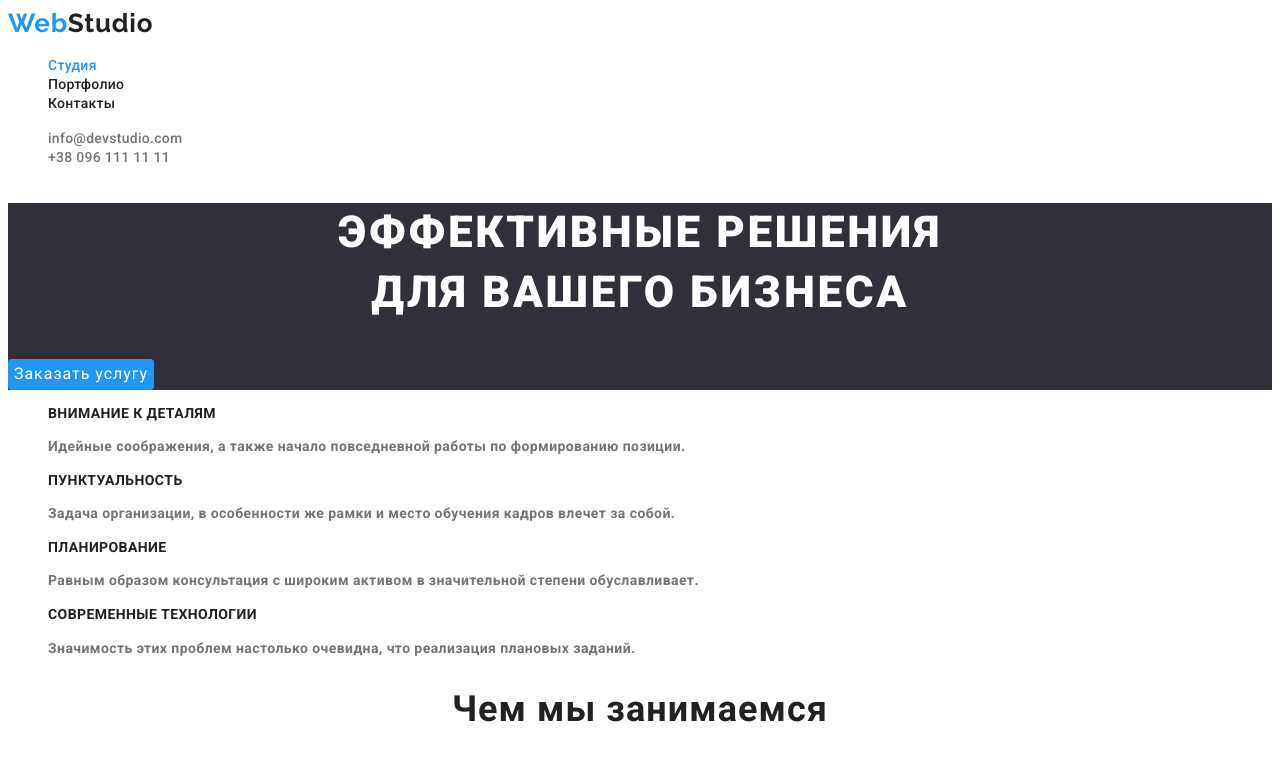
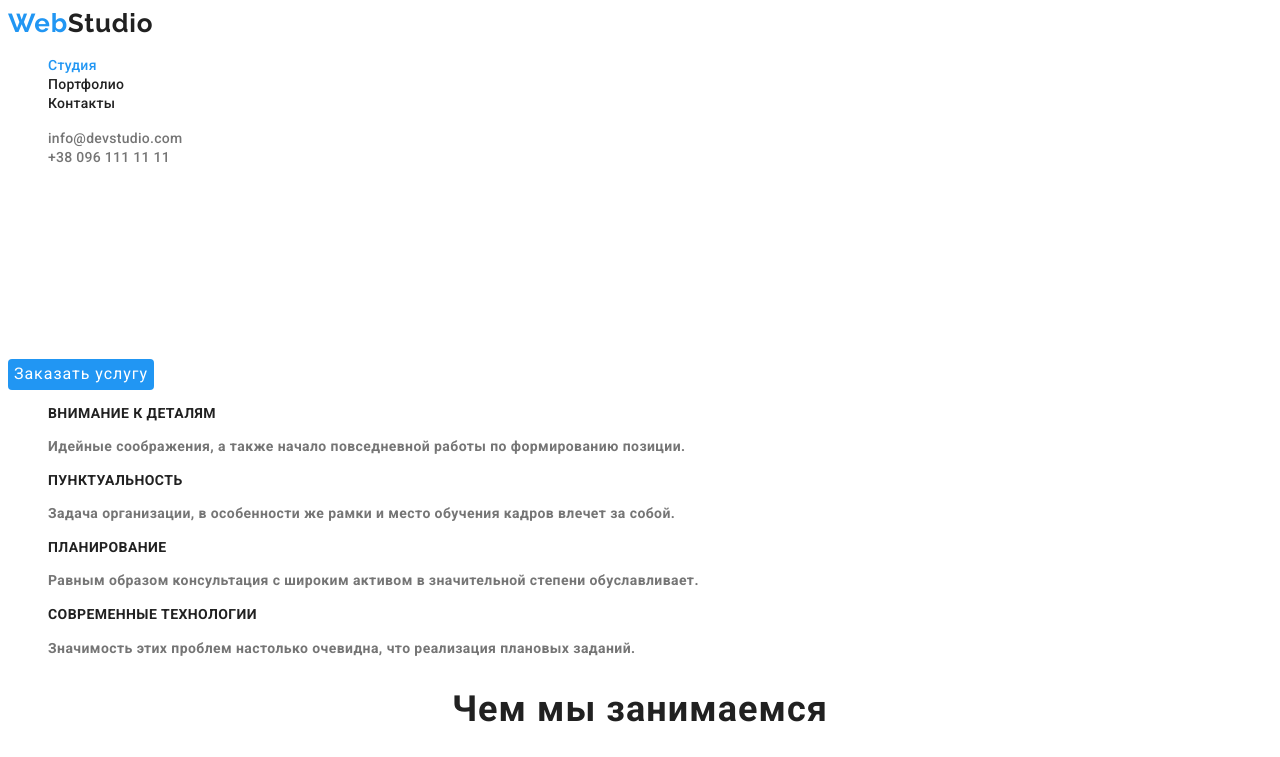
Before and after one commit to Denis-Chubrykov/goit-markup-hw-02, a plain HTML site: page index.html in a window 1280 px wide. Shown: the top 757 px of the page. Drawn offline with Linux system fonts and the light colour scheme.

Commit message:
Кате

```diff
--- a/css/styles.css
+++ b/css/styles.css
@@ -63,7 +63,7 @@ body {
   list-style: none;
 }
 /* Секция герой */
-.hero {
+.hero.footer {
   background-color: var(--bgsecondary-color);
 }
 .hero-title {
```
